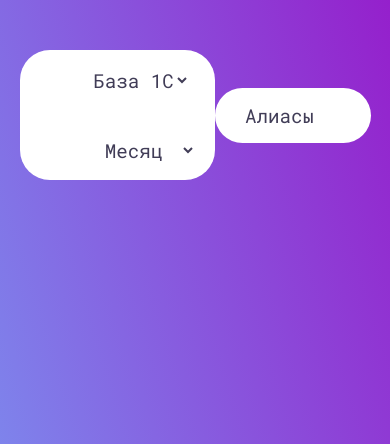
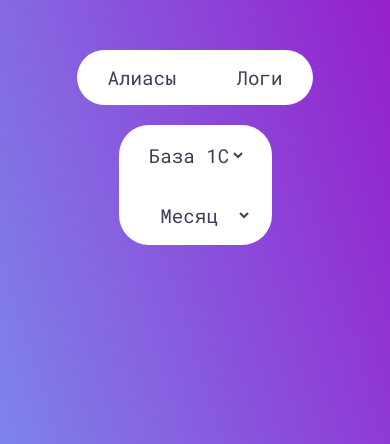
Before and after one commit to FirinKinuo/1C-backup-service, a Python web app: template backup_service/web/templates/backup_table.html in a window 390 px wide. Shown: the top 444 px of the page. Run offline with Jinja, Linux system fonts and the light colour scheme; the template is opened without the code that fills it, so the values that code supplies are empty; some libraries are stand-ins or nearby versions.

Commit message:
Fix: Adaptation of layout for mobile devices

```diff
--- a/backup_service/web/static/css/backup.css
+++ b/backup_service/web/static/css/backup.css
@@ -27,18 +27,16 @@
     max-width: 50%;
     display: flex;
     justify-content: center;
-    flex-wrap: wrap;
 }
 
 .backup-filters__select {
     display: flex;
     align-items: center;
     justify-content: center;
-    min-width: 200px;
+    padding: 0 10px;
     height: 60px;
     overflow: hidden;
     transition: 200ms ease-in;
-    padding: 0 10px;
 }
 
 .backup-filters__select * {
@@ -91,12 +89,41 @@
     text-align: center;
 }
 
-@media screen and (max-width: 600px) {
+@media screen and (max-width: 1100px){
+    .navigation__user {
+        display: none;
+    }
+}
+
+@media screen and (max-width: 960px) {
     .backup-filters {
+        align-self: center;
         flex-direction: column;
         align-items: center;
-        gap: 10px;
+        gap: 0;
+        max-width: 100%;
+        overflow: hidden;
     }
+
+    .navigation {
+        flex-direction: column;
+        gap: 0 !important;
+    }
+}
+
+@media screen and (max-width: 600px) {
+    .navigation {
+        flex-direction: row;
+        gap: 0 !important;
+    }
+    .backup {
+        gap: 30px;
+    }
+    .backup-header {
+        flex-direction: column-reverse;
+        gap: 20px;
+    }
+
 
     .backup-list__table {
         justify-content: center;
```
